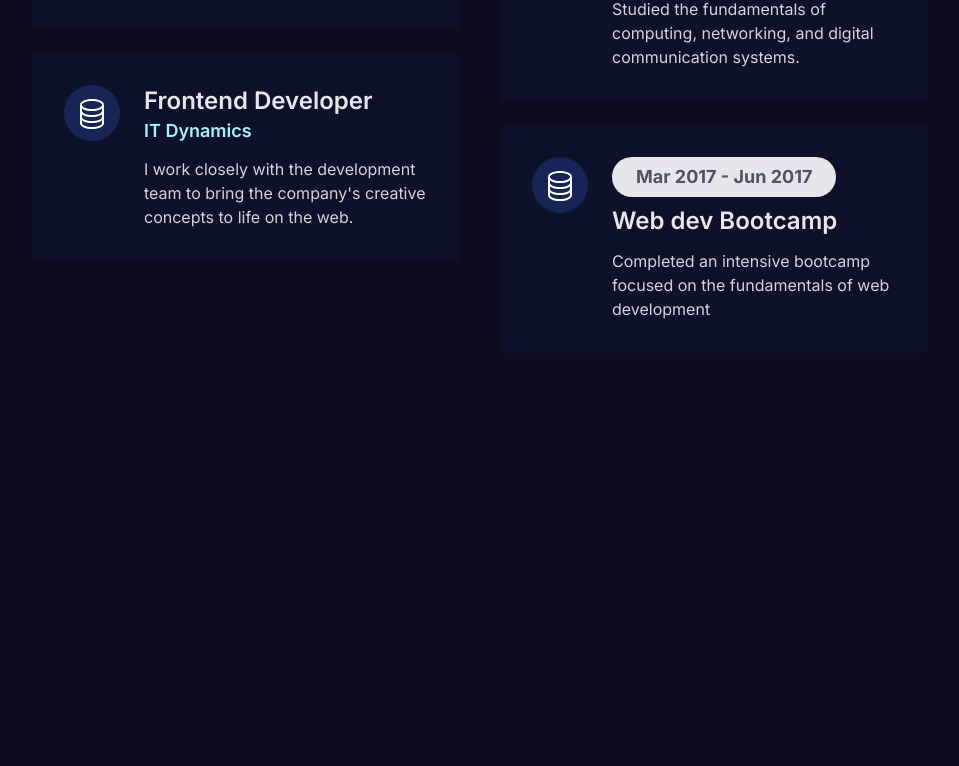
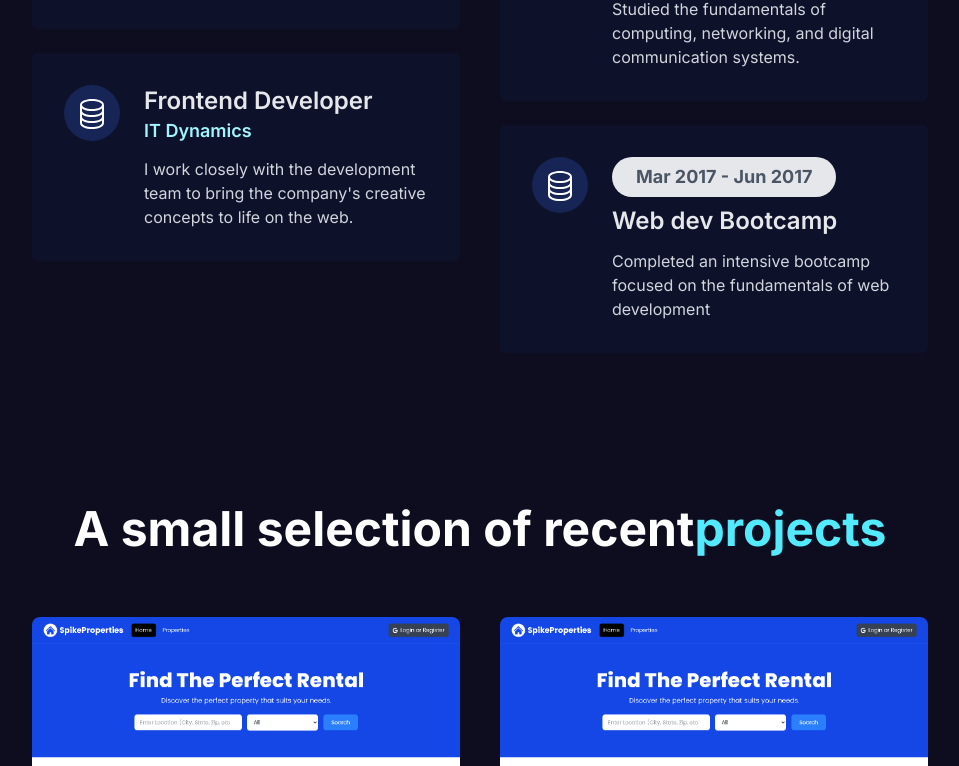
Before and after one commit to Nick-Salifu/portfolio_nextjs, a Next.js app: page / in a window 1280 px wide. Shown: the part 1991-2757 px from the top of the page, without its empty margins (160-1119 px from the left). Before the commit the page ends 2432 px from the top, so only its background shows below. Built offline with nearby package versions, Linux system fonts and the light colour scheme.

Commit message:
created the project section

```diff
--- a/components/Home/Home.jsx
+++ b/components/Home/Home.jsx
@@ -1,4 +1,5 @@
 import Hero from "./Hero/Hero"
+import Projects from "./Projects/Projects"
 import Resume from "./Resume/Resume"
 import Services from "./Services/Services"
 
@@ -8,6 +9,7 @@ const Home = () => {
       <Hero />
       <Services />
       <Resume />
+      <Projects />
     </div>
   )
 }
--- /dev/null
+++ b/components/Home/Projects/Projects.jsx
@@ -0,0 +1,94 @@
+import Image from "next/image"
+import { BsArrowBarRight } from "react-icons/bs"
+
+
+const Projects = () => {
+  return (
+    <div id="works" className="py-16">
+        <h1 className="text-center text-2xl md:text-4xl xl:text-5xl text-white font-bold">
+            A small selection of recent
+            <span className="text-cyan-300">projects</span>
+        </h1>
+        <div className="w-[70%] mx-auto grid grid-cols-1 md:grid-cols-2 gap-10 mt-16">
+            {/* First Project */}
+            <div>
+                <Image
+                    src="/images/spike.png"
+                    alt="image"
+                    width={800}
+                    height={650}
+                    className="rounded-lg"
+                />
+                <h1 className="mt-4 text-xl sm:text-2xl font-semibold text-white">Property Listing Website</h1>
+                <a
+                    href="https://spike-properties.vercel.app"
+                    target="_blank"
+                    className="px-3 py-1 mt-2 bg-blue-500 rounded-full text-gray-300 hover:bg-blue-600 flex items-center space-x-2 transition-all duration-300 w-20"
+                >
+                    Live
+                    <BsArrowBarRight className="w-5 h-5 text-white font-bold" />
+                </a>
+            </div>
+            {/* Second Project */}
+            <div>
+                <Image
+                    src="/images/spike.png"
+                    alt="image"
+                    width={800}
+                    height={650}
+                    className="rounded-lg"
+                />
+                <h1 className="mt-4 text-xl sm:text-2xl font-semibold text-white">Property Listing Website</h1>
+                <a
+                    href="https://spike-properties.vercel.app"
+                    target="_blank"
+                    className="px-3 py-1 mt-2 bg-blue-500 rounded-full text-gray-300 hover:bg-blue-600 flex items-center space-x-2 transition-all duration-300 w-20"
+                >
+                    Live
+                    <BsArrowBarRight className="w-5 h-5 text-white font-bold" />
+                </a>
+            </div>
+            {/* Third Project */}
+            <div>
+                <Image
+                    src="/images/spike.png"
+                    alt="image"
+                    width={800}
+                    height={650}
+                    className="rounded-lg"
+                />
+                <h1 className="mt-4 text-xl sm:text-2xl font-semibold text-white">Property Listing Website</h1>
+                <a
+                    href="https://spike-properties.vercel.app"
+                    target="_blank"
+                    className="px-3 py-1 mt-2 bg-blue-500 rounded-full text-gray-300 hover:bg-blue-600 flex items-center space-x-2 transition-all duration-300 w-20"
+                >
+                    Live
+                    <BsArrowBarRight className="w-5 h-5 text-white font-bold" />
+                </a>
+            </div>
+            {/* Fourth Project */}
+            <div>
+                <Image
+                    src="/images/portfolio.png"
+                    alt="image"
+                    width={800}
+                    height={650}
+                    className="rounded-lg"
+                />
+                <h1 className="mt-4 text-xl sm:text-2xl font-semibold text-white">My Portfolio</h1>
+                <a
+                    href="https://spike-properties.vercel.app"
+                    target="_blank"
+                    className="px-3 py-1 mt-2 bg-blue-500 rounded-full text-gray-300 hover:bg-blue-600 flex items-center space-x-2 transition-all duration-300 w-20"
+                >
+                    Live
+                    <BsArrowBarRight className="w-5 h-5 text-white font-bold" />
+                </a>
+            </div>
+        </div>
+    </div>
+  )
+}
+
+export default Projects
```
